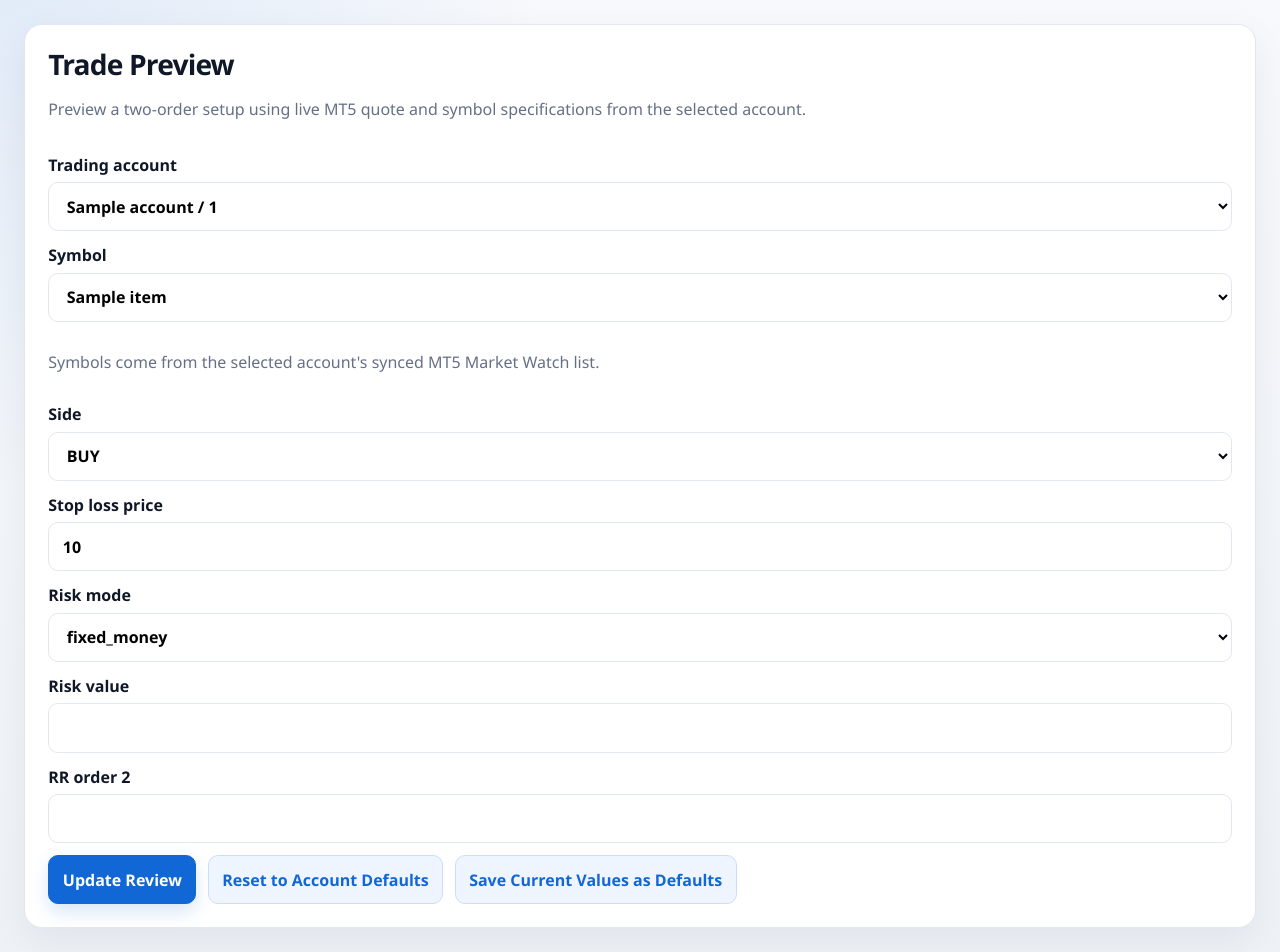
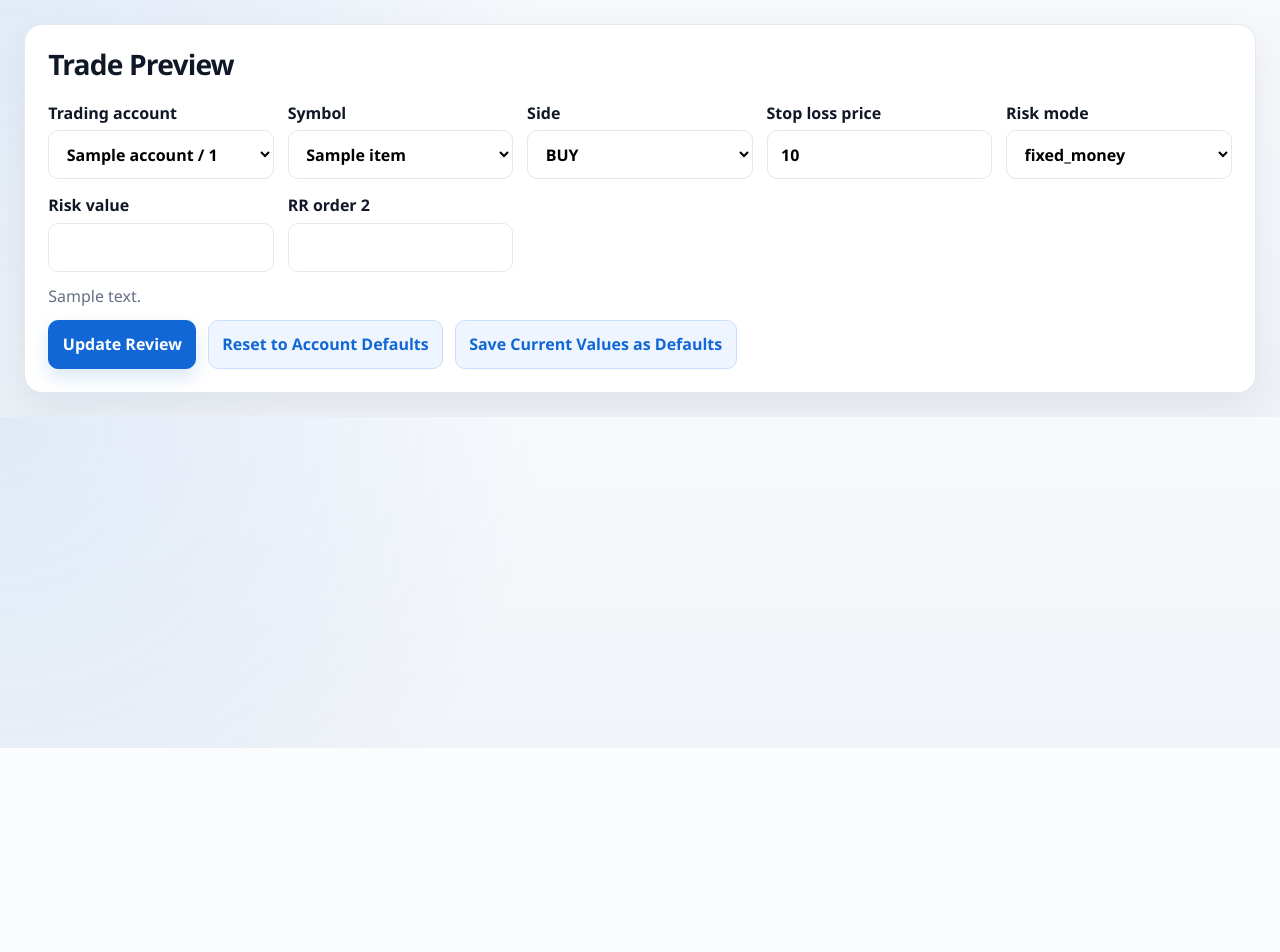
Before and after one commit to thanhnguyenduy997/trading-bot, a Python web app: template app/templates/trade_preview.html in a window 1280 px wide. Shown: the part 52-1004 px from the top of the page. After the commit the page ends 800 px from the top, so only its background shows below. Run offline with Jinja, Linux system fonts and the light colour scheme; the template is opened without the code that fills it: most values are stand-ins (such as "Sample title", 1, 10 or a date in 2020).

Commit message:
fix input trong preview nhin do ngua mat

```diff
--- a/app/templates/static/styles.css
+++ b/app/templates/static/styles.css
@@ -386,6 +386,51 @@ button:hover {
     gap: 1rem;
 }
 
+.preview-primary-grid {
+    display: grid;
+    grid-template-columns: repeat(auto-fit, minmax(220px, 1fr));
+    gap: 0.85rem;
+}
+
+.preview-symbol-status {
+    margin: 0;
+    min-height: 1.25rem;
+}
+
+.preview-summary-grid {
+    display: grid;
+    grid-template-columns: repeat(auto-fit, minmax(180px, 1fr));
+    gap: 0.7rem;
+}
+
+.preview-advanced-panel summary {
+    cursor: pointer;
+    list-style: none;
+    display: flex;
+    align-items: center;
+    justify-content: space-between;
+    font-weight: 750;
+}
+
+.preview-advanced-panel summary::-webkit-details-marker {
+    display: none;
+}
+
+.preview-advanced-panel summary::after {
+    content: "+";
+    color: var(--accent);
+    font-size: 1rem;
+    font-weight: 900;
+}
+
+.preview-advanced-panel[open] summary::after {
+    content: "-";
+}
+
+.preview-advanced-panel .compact-details {
+    margin-top: 0.85rem;
+}
+
 .setup-hero {
     display: flex;
     justify-content: space-between;
@@ -576,6 +621,10 @@ button:hover {
     .metric-grid {
         grid-template-columns: repeat(3, 1fr);
     }
+
+    .preview-summary-grid {
+        grid-template-columns: repeat(3, 1fr);
+    }
 }
 
 @media (max-width: 820px) {
@@ -714,6 +763,11 @@ button:hover {
     .metric-grid {
         grid-template-columns: repeat(2, 1fr);
         gap: 0.55rem;
+    }
+
+    .preview-primary-grid,
+    .preview-summary-grid {
+        grid-template-columns: 1fr 1fr;
     }
 
     .metric-card {
@@ -927,6 +981,11 @@ button:hover {
     .accounts-table td[data-label] {
         grid-template-columns: 1fr;
         gap: 0.12rem;
+    }
+
+    .preview-primary-grid,
+    .preview-summary-grid {
+        grid-template-columns: 1fr;
     }
 }
 
--- a/app/templates/trade_preview.html
+++ b/app/templates/trade_preview.html
@@ -4,7 +4,6 @@
     <div class="section-header">
         <div>
             <h1>Trade Preview</h1>
-            <p class="muted">Preview a two-order setup using live MT5 quote and symbol specifications from the selected account.</p>
         </div>
     </div>
 
@@ -19,6 +18,7 @@
         {% if setup %}
         <input type="hidden" name="draft_setup_id" value="{{ setup.id }}">
         {% endif %}
+        <div class="preview-primary-grid">
             <label>
                 Trading account
                 <select id="preview-account-select" name="trading_account_id" required {% if not accounts %}disabled{% endif %}>
@@ -37,13 +37,6 @@
                     {% endfor %}
                 </select>
             </label>
-        <p id="preview-symbol-help" class="muted">
-            {% if symbols %}
-            Symbols come from the selected account's synced MT5 Market Watch list.
-            {% else %}
-            {{ symbol_message or "No symbols are synced for this account yet. Add symbols in MT5 Market Watch first, then click Refresh Symbols from MT5." }}
-            {% endif %}
-        </p>
             <label>
                 Side
                 <select name="side" id="preview-side-select" required>
@@ -72,6 +65,14 @@
                 RR order 2
                 <input type="number" id="preview-rr-order-2-input" name="rr_order2" step="0.1" min="0.1" value="{{ form_data.rr_order2 or '' }}" required>
             </label>
+        </div>
+        <p id="preview-symbol-help" class="muted preview-symbol-status">
+            {% if not symbols %}
+            {{ symbol_message or "No symbols are synced for this account yet. Add symbols in MT5 Market Watch first, then click Refresh Symbols from MT5." }}
+            {% elif symbol_message %}
+            {{ symbol_message }}
+            {% endif %}
+        </p>
         <div class="action-row">
             <button type="submit" {% if not accounts or not symbols %}disabled{% endif %}>{{ "Update Review" if setup else "Preview Setup" }}</button>
             <button id="reset-preview-defaults-button" type="button" class="secondary-button" {% if not accounts %}disabled{% endif %}>Reset to Account Defaults</button>
@@ -85,7 +86,6 @@
     <div class="section-header compact-header">
         <div>
             <h2>Review Setup #{{ setup.id }}</h2>
-            <p class="muted">Auto-saved as draft. Entry uses a live MT5 quote snapshot from this preview.</p>
         </div>
         <span class="status-pill status-{{ setup.status }}">{{ setup.status }}</span>
     </div>
@@ -93,14 +93,20 @@
     <div class="setup-hero">
         <div>
             <div class="setup-symbol">{{ preview.symbol }}</div>
-            <div class="setup-subtitle">{{ preview.side|upper }} · {{ "ask" if preview.side == "buy" else "bid" }} snapshot {{ preview.estimated_entry }}</div>
+            <div class="setup-subtitle">{{ preview.side|upper }}</div>
         </div>
         <div class="status-pill">{{ preview.validation_status }}</div>
     </div>
 
-    <div class="metric-grid">
+    {% if preview.warnings %}
+    <div class="alert alert-error">
+        {{ preview.warnings|join(", ") }}
+    </div>
+    {% endif %}
+
+    <div class="preview-summary-grid">
         <div class="metric-card primary-metric">
-            <span>Entry</span>
+            <span>Estimated entry</span>
             <strong>{{ preview.estimated_entry }}</strong>
         </div>
         <div class="metric-card">
@@ -120,26 +126,29 @@
             <strong>{{ preview.total_risk_money }}</strong>
         </div>
         <div class="metric-card">
-            <span>Volumes</span>
-            <strong>{{ preview.order1_volume }} / {{ preview.order2_volume }}</strong>
+            <span>Order 1 volume</span>
+            <strong>{{ preview.order1_volume }}</strong>
+        </div>
+        <div class="metric-card">
+            <span>Order 2 volume</span>
+            <strong>{{ preview.order2_volume }}</strong>
         </div>
     </div>
 
-    <section class="detail-panel">
-        <h2>Quote Snapshot</h2>
+    <details class="detail-panel preview-advanced-panel">
+        <summary>Advanced Details</summary>
         <dl class="compact-details">
+            <div><dt>R value</dt><dd>{{ preview.r_value }}</dd></div>
+            <div><dt>Risk / order</dt><dd>{{ preview.risk_per_order }}</dd></div>
             <div><dt>Live bid</dt><dd>{{ preview.bid }}</dd></div>
             <div><dt>Live ask</dt><dd>{{ preview.ask }}</dd></div>
-            <div><dt>Risk / order</dt><dd>{{ preview.risk_per_order }}</dd></div>
             <div><dt>Point / digits</dt><dd>{{ preview.point if preview.point is not none else "N/A" }} / {{ preview.digits if preview.digits is not none else "N/A" }}</dd></div>
+            <div><dt>Contract size</dt><dd>{{ preview.trade_contract_size if preview.trade_contract_size is not none else "N/A" }}</dd></div>
+            <div><dt>Volume min / max</dt><dd>{{ preview.volume_min if preview.volume_min is not none else "N/A" }} / {{ preview.volume_max if preview.volume_max is not none else "N/A" }}</dd></div>
             <div><dt>Volume step</dt><dd>{{ preview.volume_step if preview.volume_step is not none else "N/A" }}</dd></div>
             <div><dt>Warnings</dt><dd>{{ preview.warnings|join(", ") if preview.warnings else "None" }}</dd></div>
         </dl>
-    </section>
-
-    <div class="alert alert-success">
-        Draft saved. Execute within 5 minutes or refresh the preview to avoid stale quote risk.
-    </div>
+    </details>
 
     <section class="detail-panel actions-panel">
         <h2>Actions</h2>
@@ -149,7 +158,6 @@
                 <button type="submit">Execute Now</button>
             </form>
         </div>
-        <p class="muted">Execution uses saved setup ID {{ setup.id }}. This draft is visible in setup history.</p>
     </section>
 </section>
 {% endif %}
@@ -249,7 +257,7 @@
         if (savePreviewDefaultsButton) {
             savePreviewDefaultsButton.disabled = false;
         }
-        previewSymbolHelp.textContent = data.message || "Symbols come from the selected account's synced MT5 Market Watch list.";
+        previewSymbolHelp.textContent = data.message || "";
     }
 
     async function savePreviewDefaults() {
```
Also changed, not shown: tests/test_trade_preview.py (+44 -0 lines). Lines whose indentation alone changed are shown as unchanged.
